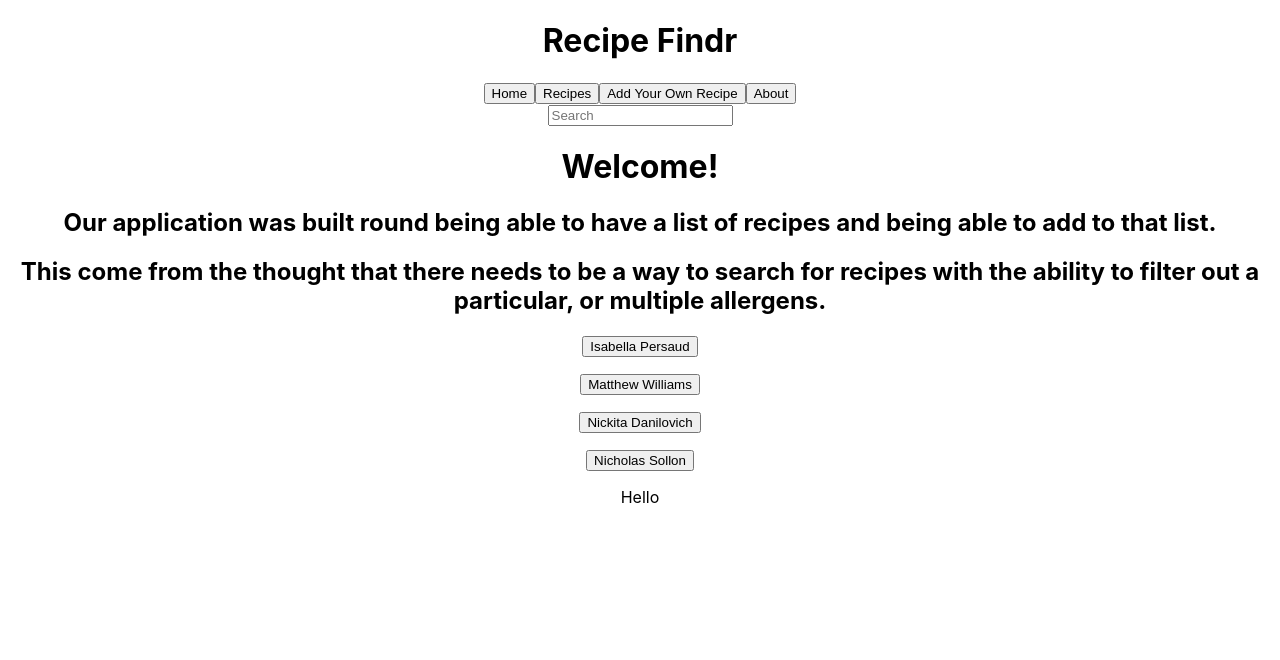
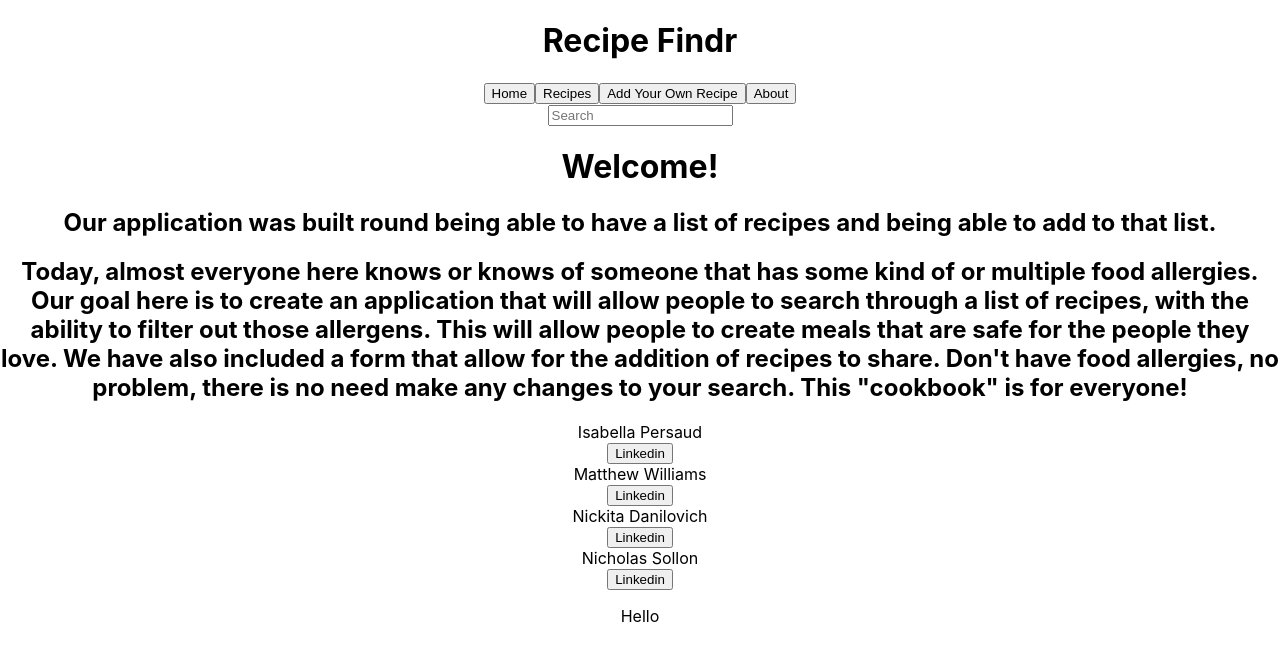
Before and after one commit to nicholassollon/recipe-finer, a React (Create React App) app: page / in a window 1280 px wide. Shown: the top 660 px of the page. Built offline with nearby package versions, Linux system fonts and the light colour scheme.

Commit message:
clean up links and add to description

```diff
--- a/src/components/About.js
+++ b/src/components/About.js
@@ -1,4 +1,4 @@
-import React from 'react'
+import React from "react";
 
 function About() {
   return (
@@ -13,46 +13,51 @@ function About() {
         </div>
         <div>
           <h2>
-            This come from the thought that there needs to be a
-            way to search for recipes with the ability to filter out a
-            particular, or multiple allergens.
+            Today, almost everyone here knows or knows of someone that has some
+            kind of or multiple food allergies. Our goal here is to create an
+            application that will allow people to search through a list of
+            recipes, with the ability to filter out those allergens. This will
+            allow people to create meals that are safe for the people they love.
+            We have also included a form that allow for the addition of recipes
+            to share. Don't have food allergies, no problem, there is no need
+            make any changes to your search. This "cookbook" is for everyone!
           </h2>
         </div>
       </p>
 
       <div>
-        <p>
+        Isabella Persaud
+        <br />
         <a href="https://linkedin.com/in/isabella-persaud-588754235">
-            <button>Isabella Persaud</button>
+          <button>Linkedin</button>
         </a>
-        </p>
       </div>
 
       <div>
-        <p>
+        Matthew Williams
+        <br />
         <a href="https://linkedin.com/in/matthew-williams2023">
-            <button>Matthew Williams</button>
+          <button>Linkedin</button>
         </a>
-        </p>
       </div>
 
       <div>
-        <p>
+        Nickita Danilovich
+        <br />
         <a href="https://linkedin.com/in/nickita-danilovich-39b77b263">
-            <button>Nickita Danilovich</button>
+          <button>Linkedin</button>
         </a>
-        </p>
       </div>
 
       <div>
-        <p>
+        Nicholas Sollon
+        <br />
         <a href="https://linkedin.com/in/nicholassollon">
-            <button>Nicholas Sollon</button>
+          <button>Linkedin</button>
         </a>
-        </p>
       </div>
     </div>
-  )
+  );
 }
 
-export default About
+export default About;
```
Lines whose indentation alone changed are shown as unchanged.
